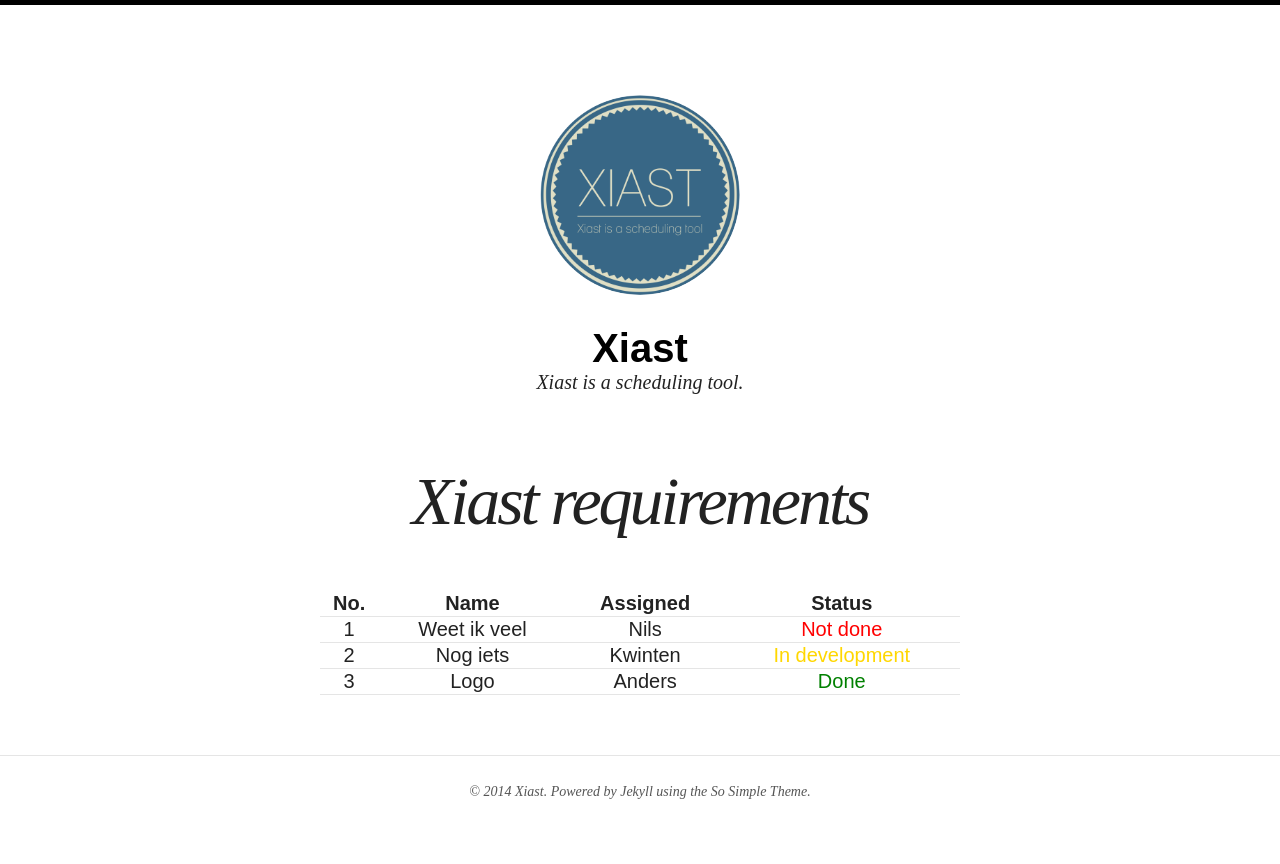
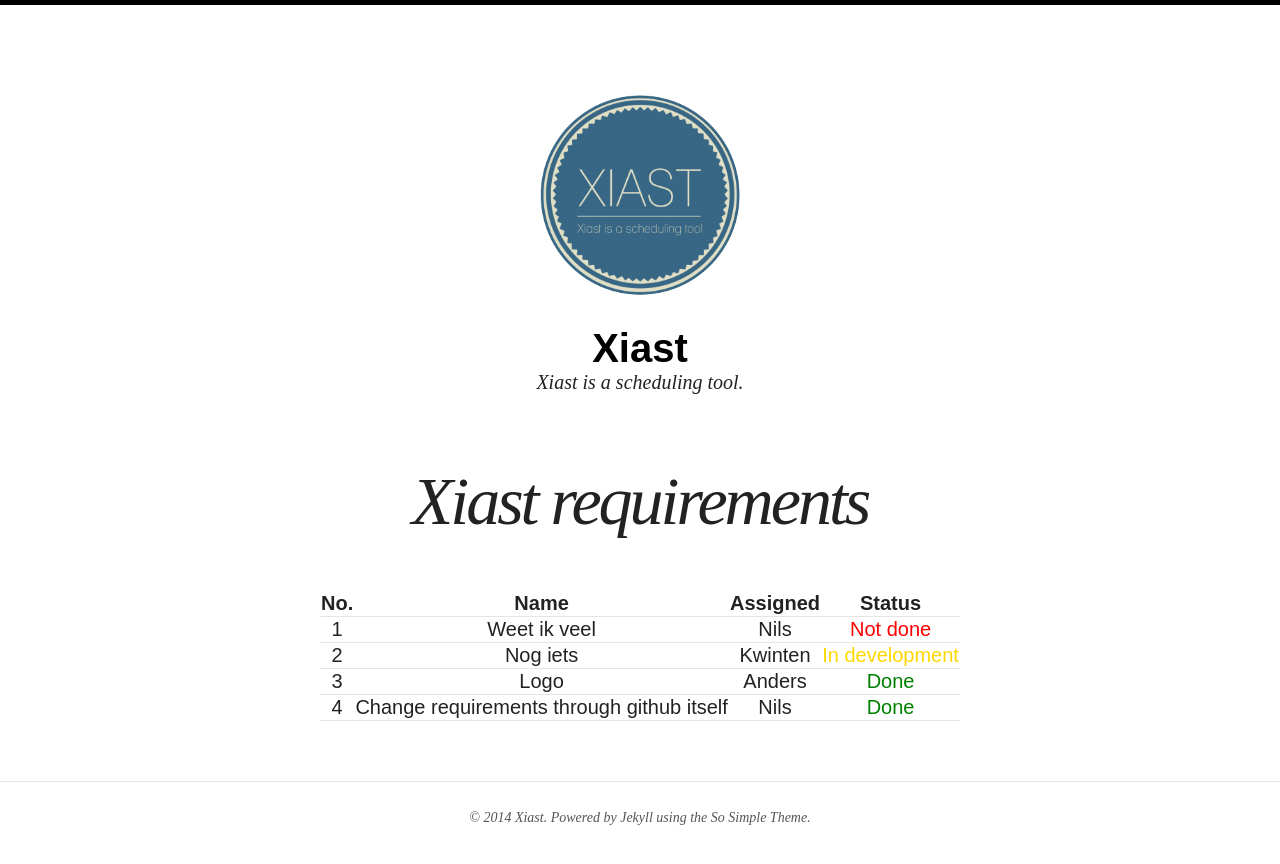
Before and after one commit to se1-1314/xiast, a Jekyll site: the page built from requirements.md, in a window 1280 px wide. Shown: the top 864 px of the page. Built offline with Jekyll 4.4.1, drawn with Linux system fonts in a browser that asks for light colours; nearby versions of some CDN libraries.

Commit message:
Update requirements.md

```diff
--- a/requirements.md
+++ b/requirements.md
@@ -22,3 +22,4 @@ tr {
 |1|Weet ik veel|Nils|<font color='red'>Not done</font>|
 |2|Nog iets|Kwinten|<font color='#FFD700'>In development</font>|
 |3|Logo|Anders|<font color='green'>Done</font>|
+|4|Change requirements through github itself|Nils|<font color='green'>Done</font>|
```
